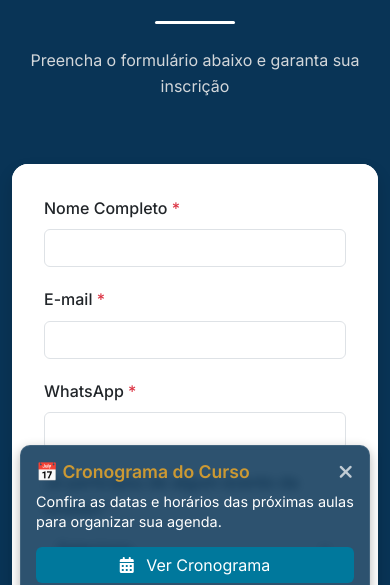
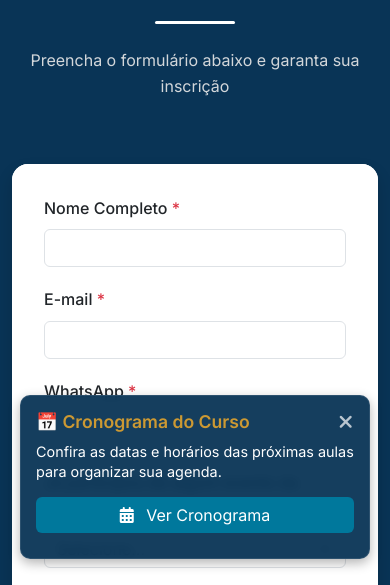
Before and after one commit to GnosisJaragua-Brasil/Gnosis_inscricao_t02, a plain HTML site: page index.html in a window 390 px wide. Shown: the part 215-800 px from the top of the page. Drawn offline with nearby package versions, Linux system fonts and the light colour scheme.

Commit message:
Update index.html

```diff
--- a/index.html
+++ b/index.html
@@ -257,7 +257,7 @@
       bottom: 20px;
       right: 20px;
       width: 300px;
-      background-color: rgba(9, 52, 86, 0.85); /* Cor escura com transparência */
+      background-color: rgba(9, 52, 86, 0.95); /* Menos transparência */
       border-radius: 10px;
       padding: 15px;
       box-shadow: 0 4px 12px rgba(0, 0, 0, 0.3);
@@ -265,6 +265,7 @@
       backdrop-filter: blur(5px);
       border: 1px solid rgba(255, 255, 255, 0.1);
       animation: slideIn 0.5s ease-out;
+      display: none; /* Inicialmente escondida */
     }
 
     @keyframes slideIn {
@@ -314,11 +315,13 @@
       opacity: 1;
     }
 
+    /* Mobile específico */
     @media (max-width: 576px) {
       .floating-panel {
         width: calc(100% - 40px);
         right: 20px;
         left: 20px;
+        bottom: 70px; /* Acima da barra de navegação */
       }
     }
   </style>
@@ -503,28 +506,48 @@ Equipe Gnosis Jaraguá do Sul">
 
   <!-- Script para controlar a telinha flutuante com tempo de expiração -->
   <script>
-    document.addEventListener('DOMContentLoaded', function() {
+    function initFloatingPanel() {
         const floatingPanel = document.getElementById('floatingPanel');
         const closeButton = document.getElementById('closePanel');
         const storageKey = 'floatingPanelClosed';
-      const oneDay = 24 * 60 * 60 * 5; // 1 dia em milissegundos
+        const fiveSeconds = 5000; // 5 segundos
 
-      const lastClosed = localStorage.getItem(storageKey);
+        console.log('Iniciando telinha flutuante...'); // Para debug
 
-      // Mostrar se nunca foi fechado ou se passou mais de 1 dia
-      if (!lastClosed || (Date.now() - parseInt(lastClosed)) > oneDay) {
+        let lastClosed = null;
+        try {
+            lastClosed = localStorage.getItem(storageKey);
+            console.log('Último fechamento:', lastClosed);
+        } catch (e) {
+            console.log('localStorage não disponível');
+        }
+
+        // Sempre mostrar por padrão se não conseguir verificar
+        if (lastClosed === null || (Date.now() - parseInt(lastClosed)) > fiveSeconds) {
             floatingPanel.style.display = 'block';
+            console.log('Mostrando telinha');
         } else {
             floatingPanel.style.display = 'none';
+            console.log('Escondendo telinha');
         }
 
-      // Fechar a telinha quando o botão X for clicado
         closeButton.addEventListener('click', function() {
             floatingPanel.style.display = 'none';
-          // Salva o timestamp atual
+            try {
                 localStorage.setItem(storageKey, Date.now().toString());
+                console.log('Telinha fechada e salva');
+            } catch (e) {
+                console.log('Erro ao salvar');
+            }
         });
-    });
+    }
+
+    // Executar quando o DOM estiver pronto
+    if (document.readyState === 'loading') {
+        document.addEventListener('DOMContentLoaded', initFloatingPanel);
+    } else {
+        initFloatingPanel();
+    }
   </script>
 </body>
 </html>
```
Lines whose indentation alone changed are shown as unchanged.
